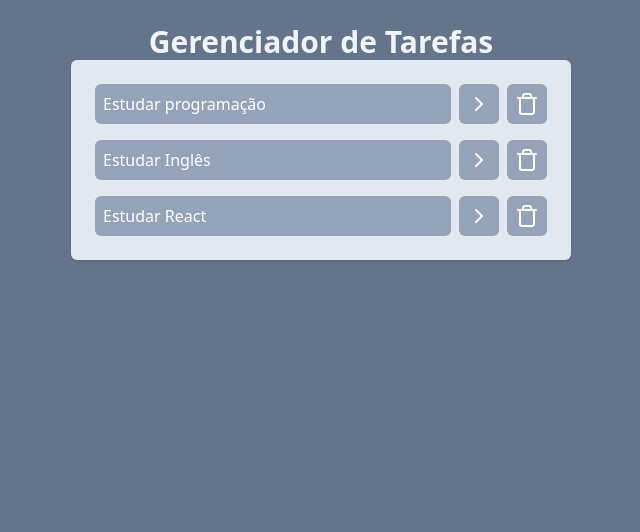
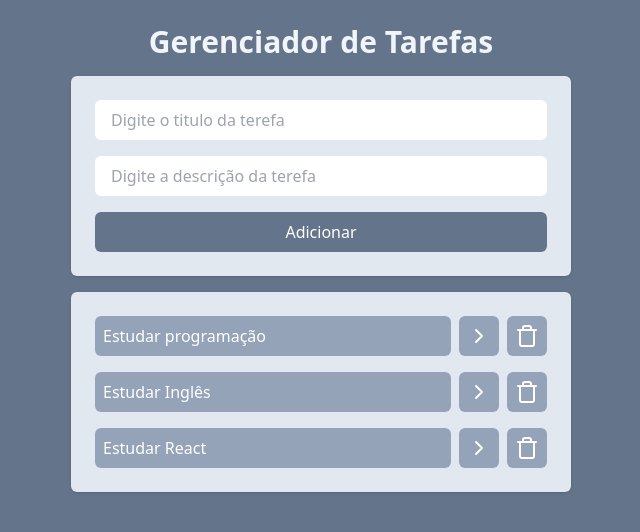
Before and after one commit to marcelocarvalho1/React, a React (Vite) app: page / in a window 1280 px wide. Shown: the top 532 px of the page, without its empty margins (319-959 px from the left). Built offline with nearby package versions, Linux system fonts and the light colour scheme.

Commit message:
Adiciona funcionalidade de adição e exclusão de tarefas

```diff
--- a/src/App.jsx
+++ b/src/App.jsx
@@ -36,22 +36,33 @@
     });
 
     setTasks(newTasks);
-
   }
 
-    function onDeleteTaskClick(taskId) {
-      const newTasks = tasks.filter(task => task.id !== taskId);
-      setTasks(newTasks);
-    }
+  function onDeleteTaskClick(taskId) {
+    const newTasks = tasks.filter((task) => task.id !== taskId);
+    setTasks(newTasks);
+  }
+
+
+  function onAddTaskSubmit(title, description) {
+    const newTask = {
+      id: tasks.length + 1,
+      title,
+      description,
+      isCompleted: false,
+    };
+
+    setTasks([...tasks, newTask]);
+  }
 
   return (
     <div className="w-screen h-screen bg-slate-500 flex justify-center p-6">
-      <div className="w-[500px]">
+      <div className="w-[500px] space-y-4">
         <h1 className="text-3xl text-slate-100 font-bold text-center">
-          {" "}
           Gerenciador de Tarefas
         </h1>
-        <AddTask />
+        <AddTask onAddTaskSubmit={onAddTaskSubmit} />
+
         <Tasks
           tasks={tasks}
           onTaskClick={onTaskClick}
--- a/src/components/AddTask.jsx
+++ b/src/components/AddTask.jsx
@@ -1,6 +1,28 @@
-export const AddTask = () => {
-    return (
-        <>
-        </>
-      );
-}
+import React, { useState } from 'react';
+
+export const AddTask = ({ onAddTaskSubmit }) => {
+  const [title, setTitle] = useState("");
+  const [description, setDescription] = useState("");
+
+  return (
+    <div className="space-y-4 p-6 bg-slate-200 rounded-md shadow flex flex-col">
+      <input
+        className="border-slate-300 outline-slate-400 px-4 py-2 rounded-md"
+        type="text"
+        placeholder="Digite o titulo da terefa"
+        value={title}
+        onChange={(e) => setTitle(e.target.value)}
+      />
+      <input
+        className="border-slate-300 outline-slate-400 px-4 py-2 rounded-md"
+        type="text"
+        placeholder="Digite a descrição da terefa"
+        value={description}
+        onChange={(e) => setDescription(e.target.value)}
+      />
+      <button className="bg-slate-500 text-white px-4 py-2 rounded-md " onClick={ ()=> onAddTaskSubmit(title, description)}>
+        Adicionar
+      </button>
+    </div>
+  );
+};
--- a/src/components/Tasks.jsx
+++ b/src/components/Tasks.jsx
@@ -1,14 +1,14 @@
 import { ChevronRightIcon, TrashIcon } from "lucide-react";
 
 
-export const Tasks = (props) => {
+export const Tasks = ({ tasks, onTaskClick, onDeleteTaskClick }) => {
   return (
     <div>
       <ul className="space-y-4 p-6 bg-slate-200 rounded-md shadow">
-        {props.tasks.map((task) => (
+        {tasks.map((task) => (
           <li key={task.id} className="flex gap-2">
             <button
-              onClick={() => props.onTaskClick(task.id)}
+              onClick={() => onTaskClick(task.id)}
               className={`bg-slate-400 text-white p-2 text-left rounded-md w-full ${
                 task.isCompleted && "line-through"
               }`}
@@ -19,7 +19,7 @@
               <ChevronRightIcon />
             </button>
             <button
-              onClick={() => props.onDeleteTaskClick(task.id)}
+              onClick={() => onDeleteTaskClick(task.id)}
               className="bg-slate-400 text-white p-2 rounded-md "
             >
               <TrashIcon />
```
